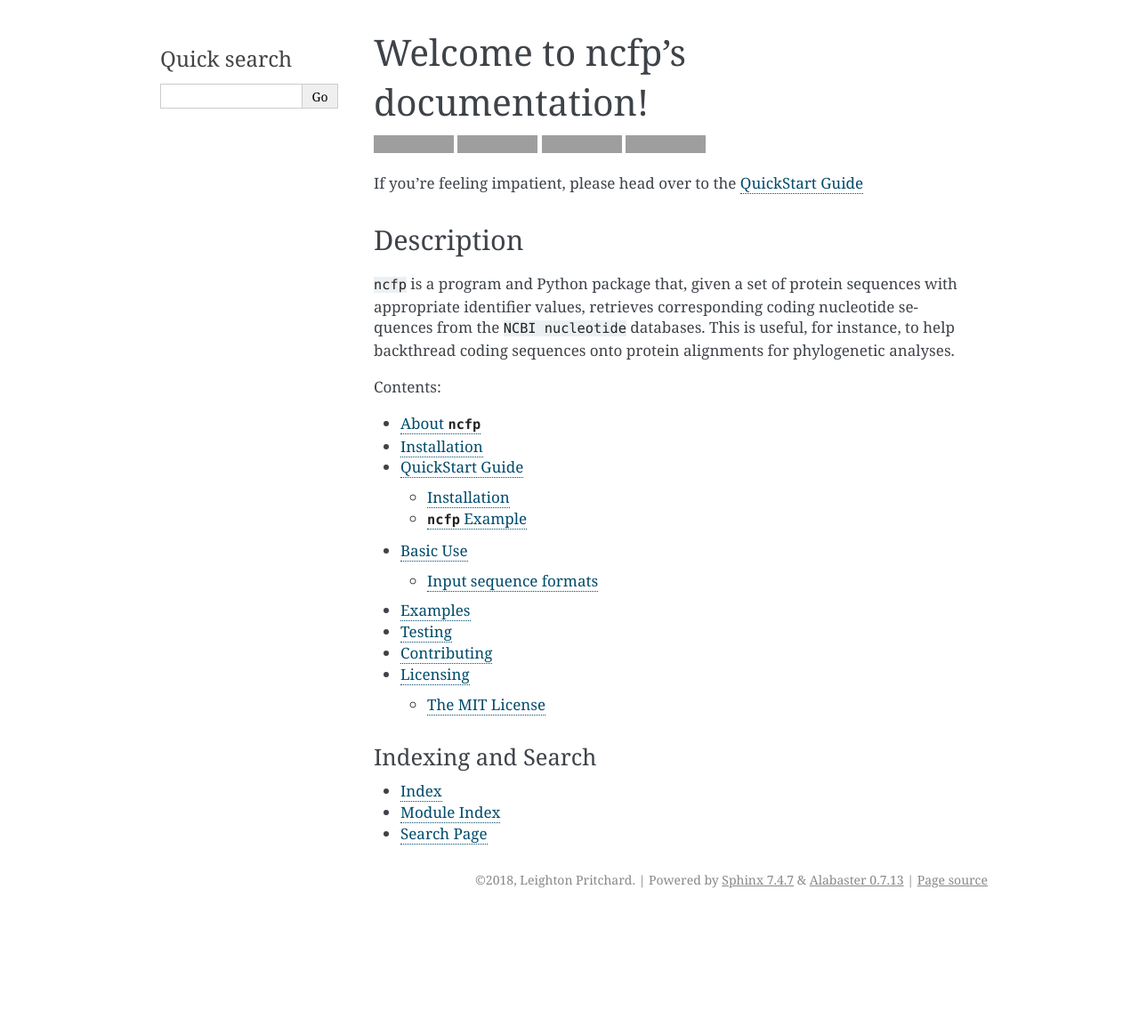
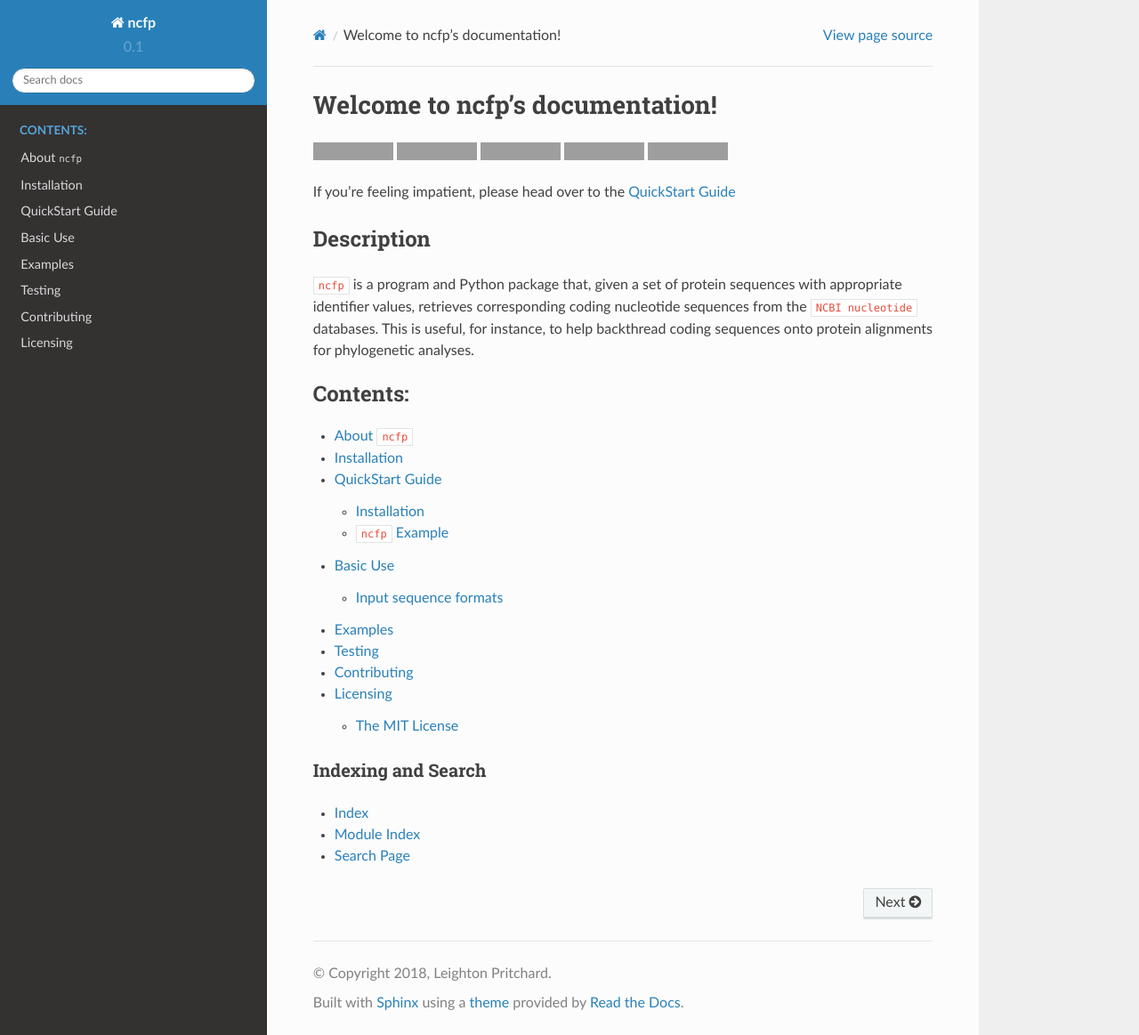
Before and after one commit to widdowquinn/ncfp, a Sphinx documentation site: the page built from docs/index.rst, in a window 1280 px wide and 1163 px high. Shown: the whole window at 89% size. Built offline with Sphinx 7.4.7 and the Read the Docs theme 2.0.0, drawn with Linux system fonts in a browser that asks for light colours; grey boxes are pictures that could not be loaded.

Commit message:
add readthedocs badge and theme

```diff
--- a/docs/conf.py
+++ b/docs/conf.py
@@ -83,7 +83,7 @@ todo_include_todos = False
 # The theme to use for HTML and HTML Help pages.  See the documentation for
 # a list of builtin themes.
 #
-html_theme = 'alabaster'
+html_theme = 'sphinx_rtd_theme'
 
 # Theme options are theme-specific and customize the look and feel of a theme
 # further.  For a list of options available for each theme, see the
--- a/docs/index.rst
+++ b/docs/index.rst
@@ -15,6 +15,8 @@ Welcome to ncfp's documentation!
    :target: https://travis-ci.org/widdowquinn/ncfp
 .. image:: https://img.shields.io/codecov/c/github/widdowquinn/ncfp.svg?style=flat-square
    :target: https://codecov.org/widdowquinn/ncfp
+.. image:: https://readthedocs.org/projects/ncfp/badge/?version=latest
+   :target: https://ncfp.readthedocs.io/en/latest/?badge=latest
 
 If you're feeling impatient, please head over to the :ref:`QuickStart Guide <ncfp-quickstart>`
 
```
